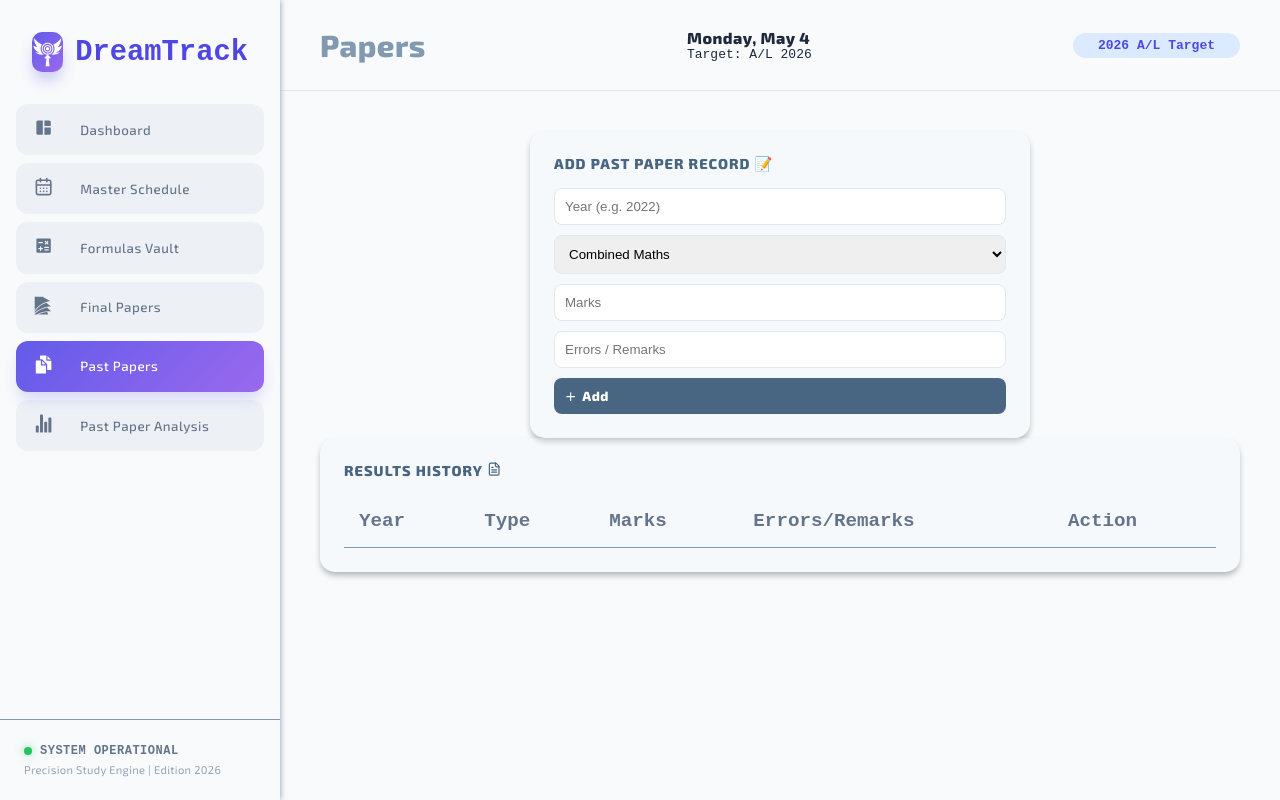
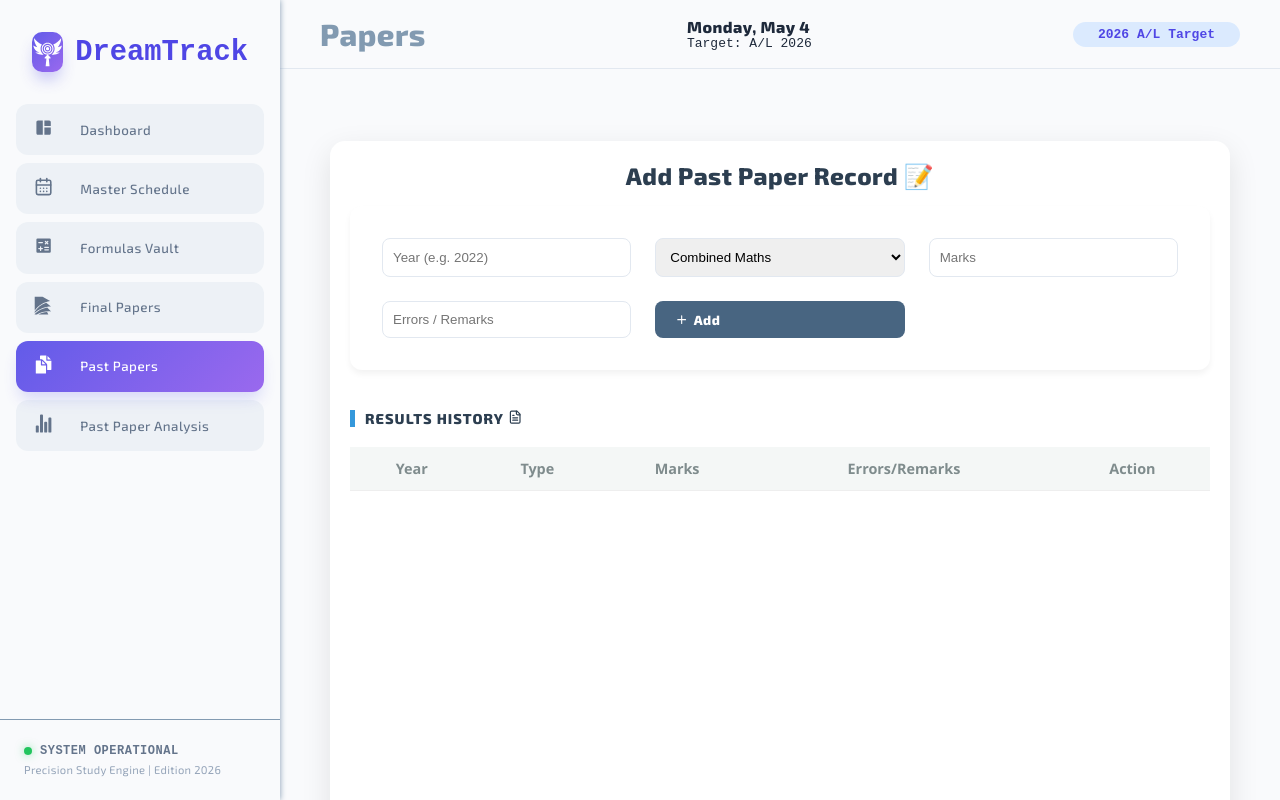
Before and after one commit to lakshan-beast/Future-Plan, a React (Vite) app: page / in a window 1280 px wide. Both pictures are taken after a click on the button "Past Papers". Built offline with nearby package versions, Linux system fonts and the light colour scheme; a web font is replaced by a local one.

Commit message:
Refactor Papers component layout for improved structure and styling

```diff
--- a/src/pages/Papers.jsx
+++ b/src/pages/Papers.jsx
@@ -33,16 +33,23 @@ const Papers = () => {
 
   return (
     <div className="papers-page">
-      <div className="card add-formula-card">
-        <h3>Add Past Paper Record 📝</h3>
+      {/* <div className=" paper-form"> */}
+      <div className="card tracker-container">
+        <h2>Add Past Paper Record 📝</h2>
 
-        <form onSubmit={handleSubmit} className="paper-form">
+        <form
+          className="paper-form"
+          onSubmit={handleSubmit}
+          className="paper-form">
+          {/* <div className="field"> */}
           <input
             type="number"
             placeholder="Year (e.g. 2022)"
             value={formData.year}
             onChange={(e) => setFormData({ ...formData, year: e.target.value })}
           />
+          {/* </div> */}
+          {/* <div className="field"> */}
           <select
             value={formData.subject}
             onChange={(e) =>
@@ -52,6 +59,8 @@ const Papers = () => {
             <option value="Physics">Physics</option>
             <option value="Chemistry">Chemistry</option>
           </select>
+          {/* </div> */}
+          {/* <div className="field"> */}
           <input
             type="number"
             placeholder="Marks"
@@ -60,6 +69,8 @@ const Papers = () => {
               setFormData({ ...formData, marks: e.target.value })
             }
           />
+          {/* </div> */}
+          {/* <div className="field"> */}
           <input
             type="text"
             placeholder="Errors / Remarks"
@@ -68,14 +79,17 @@ const Papers = () => {
               setFormData({ ...formData, errors: e.target.value })
             }
           />
+          {/* </div> */}
+
           <button type="submit">
             <LuPlus /> Add
           </button>
         </form>
-      </div>
+        {/* </div> */}
 
         {/* 2. Table එක - ඇතුළත් කළ දත්ත පෙන්වීමට */}
-      <div className="card table-card">
+        {/* <div className="card table-card"> */}
+        <div className=" table-section">
           <h3>
             Results History <LuFileText />
           </h3>
@@ -115,6 +129,7 @@ const Papers = () => {
           </table>
         </div>
       </div>
+    </div>
   );
 };
 
```
Lines whose indentation alone changed are shown as unchanged.
